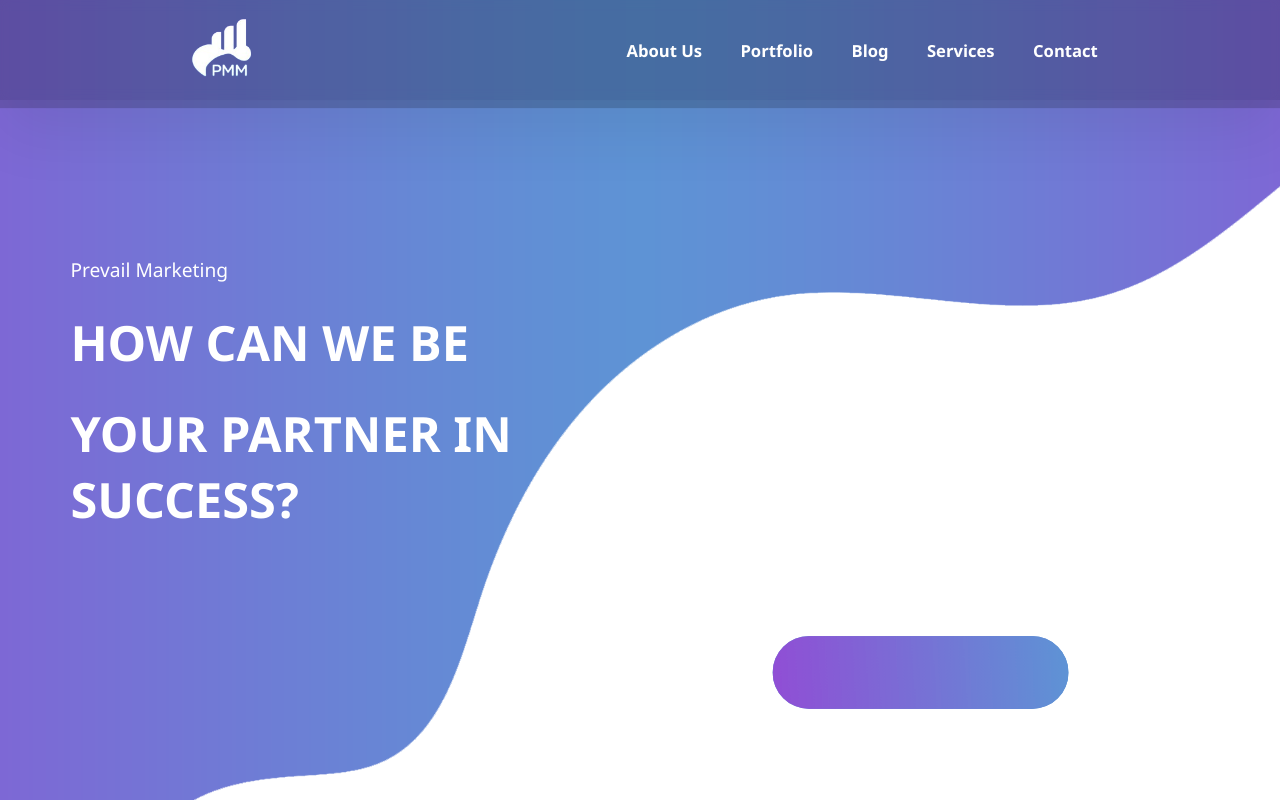
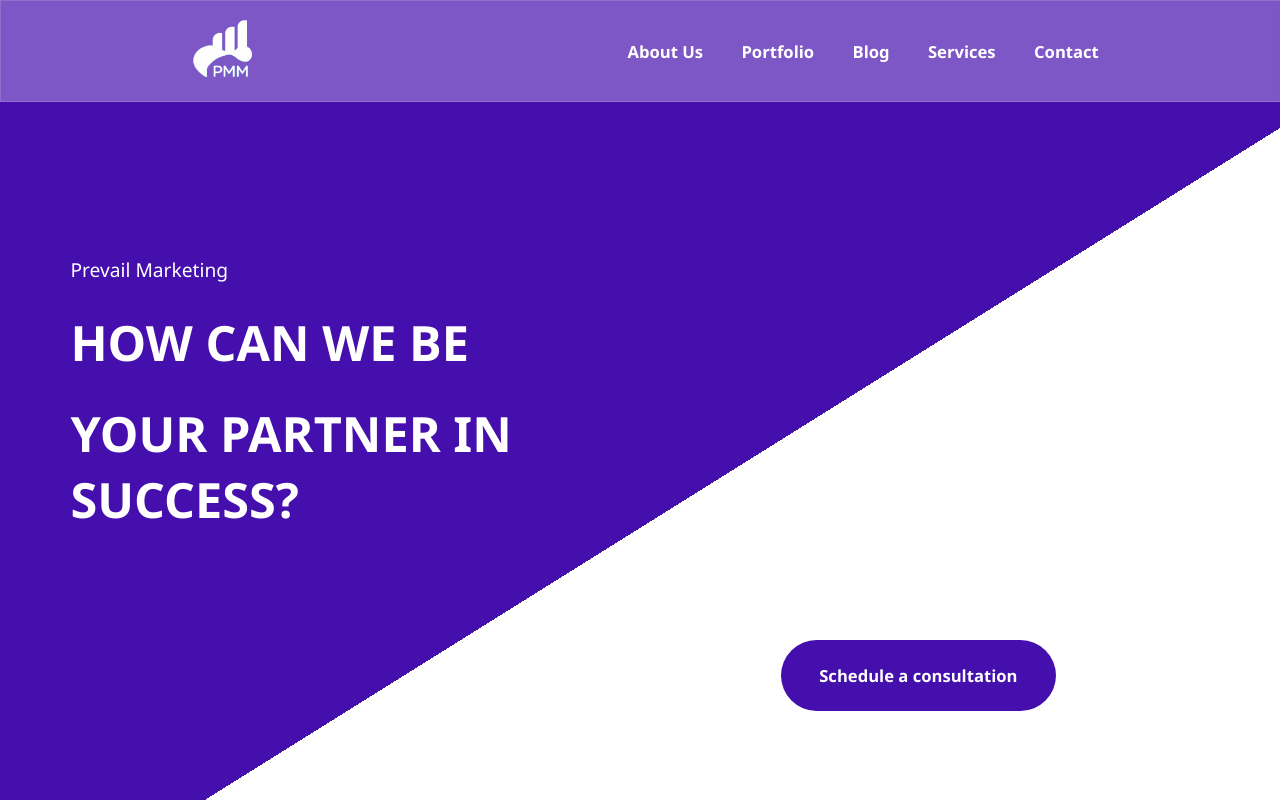
Before and after one commit to Umweltdev/prevailclient, a React (Vite) app: page / in a window 1280 px wide. Shown: the top 802 px of the page. Built offline with nearby package versions, Linux system fonts and the light colour scheme.

Commit message:
landing | navbar & landing fix

```diff
--- a/src/components/Landing/Hero.jsx
+++ b/src/components/Landing/Hero.jsx
@@ -1,7 +1,7 @@
 import Navbar from "../Navbar/Navbar";
 import "./assets/landing.css";
 import { motion } from "framer-motion";
-import bgImg from "./assets/bgpmm.png";
+// import bgImg from "./assets/bgpmm.png";
 
 let easing = [0.6, -0.05, 0.01, 0.99];
 const transition = { duration: 1, ease: [0.6, 0.01, -0.05, 0.9] };
--- a/src/components/Landing/assets/landing.css
+++ b/src/components/Landing/assets/landing.css
@@ -1,11 +1,17 @@
 .hero-container {
-  background-image: url(../assets/landing112.svg) !important;
+  /* background-image: url(../assets/landing112.svg) !important; */
   height: 100%;
   background-position: center;
   background-repeat: no-repeat;
   background-size: cover;
   display: flex;
   width: 100vw;
+  height: 100vh; /* Adjust the height as needed */
+  background: linear-gradient(
+    to top left,
+    transparent 42%,
+    #450fad 40%
+  ) !important;
 }
 
 .hero {
@@ -39,14 +45,19 @@
   color: white;
   font-weight: bold;
   transition: 1s all ease-in-out;
-  margin-top: 89vh;
+  margin-top: 80vh;
   right: 8vw;
   cursor: pointer;
+  background-color: #450fad;
+  padding: 3vh 3vw;
+  border-radius: 5vw;
 }
 
-/* .heroBtn:hover {
-  background-color: var(--first-color);
-} */
+.heroBtn:hover,
+.heroBtn:hover {
+  box-shadow: 0px 1px 5px 2px #450fad;
+  /* color: #000; */
+}
 
 /* Mobile breakpoint */
 /* @media only screen and (max-width: 700px) {
--- a/src/components/Navbar/navbar.css
+++ b/src/components/Navbar/navbar.css
@@ -8,15 +8,15 @@
   justify-content: space-around;
   align-items: center;
   padding: 1vh 0;
-  background: rgba(3, 3, 32, 0.1);
-  backdrop-filter: blur(5px); /* Use backdrop-filter instead of filter */
-  box-shadow: rgba(0, 0, 0, 0.07) 0px 32px 64px;
-  transition: opacity 0.3s ease; /* Add transition for a smooth color change */
+  background: rgba(255, 255, 255, 0.3);
+  -webkit-backdrop-filter: blur(2px);
+  backdrop-filter: blur(2px);
+  border: 1px solid rgba(255, 255, 255, 0.15);
 }
 
-.navContainer.scrolled {
+/* .navContainer.scrolled {
   background: rgba(3, 3, 32, 0.9);
-}
+} */
 
 .navLogo {
   /* background-color: white; */
@@ -53,7 +53,7 @@
 }
 
 /* Mobile view */
-@media (max-width: 768px) {
+/* @media (max-width: 768px) {
   .navPages {
     display: none;
   }
@@ -66,4 +66,4 @@
   .navLogo {
     width: 8vw;
   }
-}
+} */
```
Also changed, not shown: 1 other file (tests, documents, lock files or other folders).
